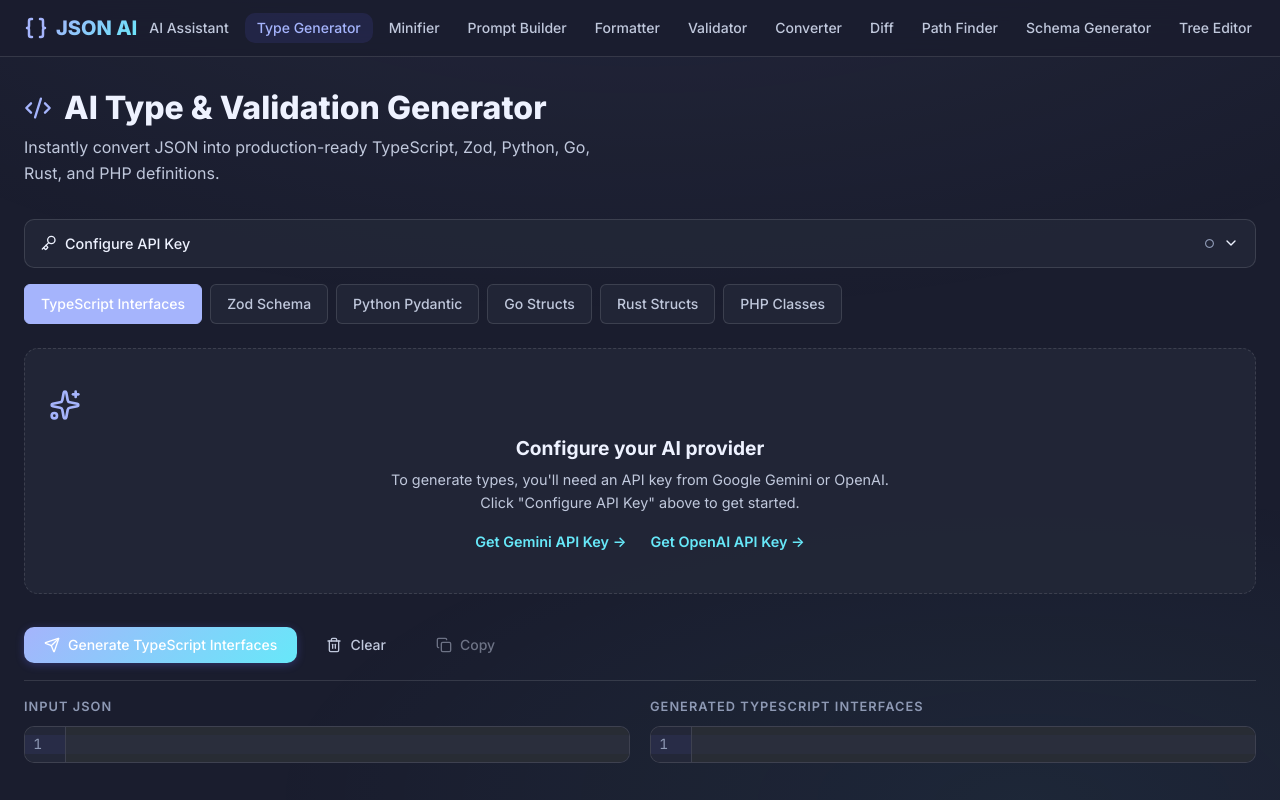
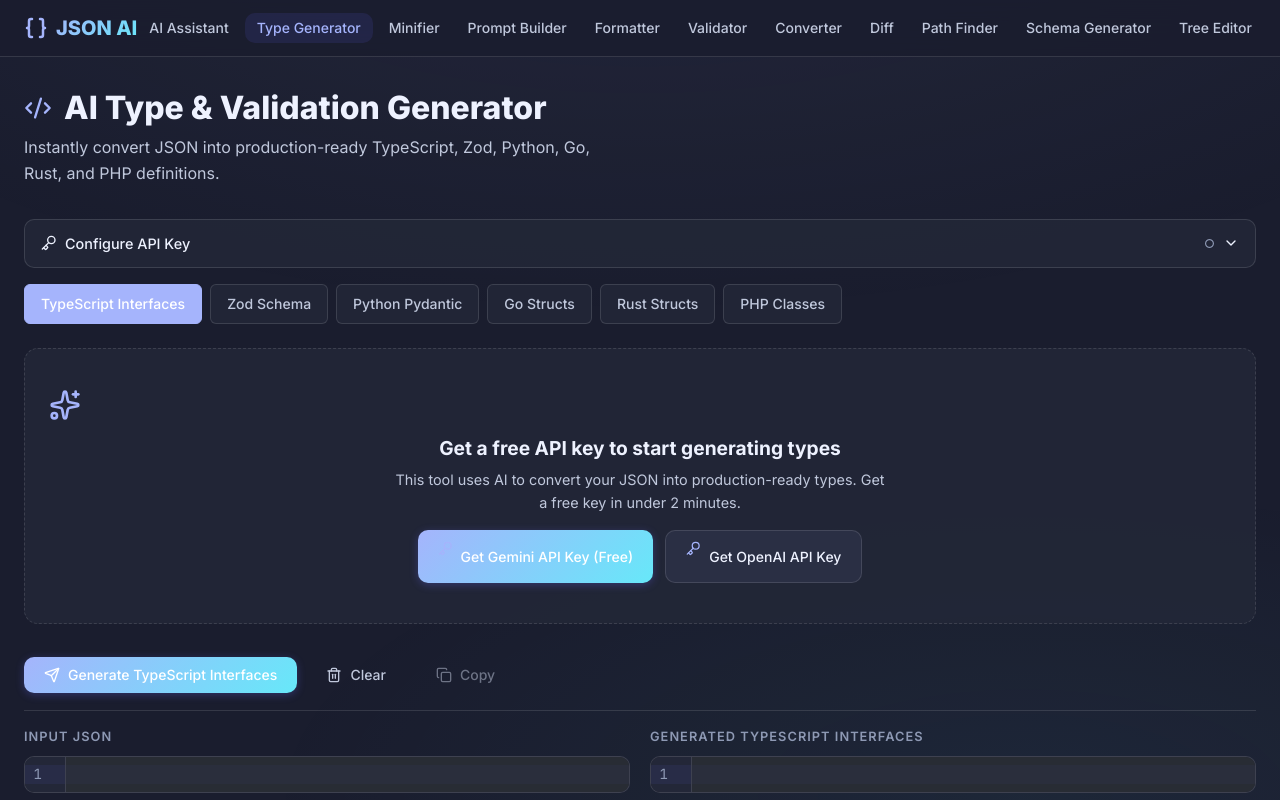
Before and after one commit to kashyapmtandel/jsonai, a React (Vite) app: page /type-generator in a window 1280 px wide. Shown: the top 800 px of the page. Built offline with nearby package versions, Linux system fonts and the light colour scheme.

Commit message:
Add prominent Get API Key buttons to Type Generator and Prompt Builder

```diff
--- a/src/hooks/useThemeObserver.js
+++ b/src/hooks/useThemeObserver.js
@@ -1,7 +1,16 @@
 import { useState, useEffect } from 'react';
 
 export const useThemeObserver = () => {
-  const [theme, setTheme] = useState(() => document.documentElement.getAttribute('data-theme') || 'dark');
+  const [theme, setTheme] = useState(() => {
+    // Read from localStorage first — this is set by Navbar's useTheme hook and is
+    // always correct. Falling back to the DOM attribute can cause a race condition
+    // on page load where data-theme hasn't been applied yet.
+    return (
+      localStorage.getItem('json-tools-theme') ||
+      document.documentElement.getAttribute('data-theme') ||
+      'dark'
+    );
+  });
 
   useEffect(() => {
     const observer = new MutationObserver((mutations) => {
--- a/src/pages/AiAssistant.css
+++ b/src/pages/AiAssistant.css
@@ -177,11 +177,14 @@
 
 .ai-setup-links {
   display: flex;
-  gap: 1.5rem;
+  flex-wrap: wrap;
+  gap: 12px;
   justify-content: center;
+  margin-top: 4px;
 }
 
-.ai-setup-links a {
+/* When used as plain text links (legacy) */
+.ai-setup-links a:not(.btn) {
   color: var(--accent-secondary);
   font-size: 0.9rem;
   font-weight: 600;
@@ -189,7 +192,7 @@
   transition: var(--transition-fast);
 }
 
-.ai-setup-links a:hover {
+.ai-setup-links a:not(.btn):hover {
   text-decoration: underline;
 }
 
--- a/src/pages/PromptBuilder.jsx
+++ b/src/pages/PromptBuilder.jsx
@@ -150,16 +150,27 @@
             </div>
             <p className="ai-config-note">
               🔒 Your API key is stored only in your browser&apos;s localStorage. It is never sent to our servers.
-              {!isConfigured && (
-                <span className="ai-setup-links" style={{ display: 'inline-flex', gap: 12, marginTop: 8 }}>
-                  <a href="https://aistudio.google.com/apikey" target="_blank" rel="noopener noreferrer">Get Gemini Key →</a>
-                  <a href="https://platform.openai.com/api-keys" target="_blank" rel="noopener noreferrer">Get OpenAI Key →</a>
-                </span>
-              )}
             </p>
           </div>
         )}
       </div>
+
+      {/* Prominent Get Key card — shown only when not configured */}
+      {!isConfigured && (
+        <div className="ai-setup-card">
+          <Sparkles size={32} />
+          <h3>Get a free API key to start compressing prompts</h3>
+          <p>This tool uses AI to semantically compress your prompts. It takes less than 2 minutes to get a free key.</p>
+          <div className="ai-setup-links">
+            <a href="https://aistudio.google.com/apikey" target="_blank" rel="noopener noreferrer" className="btn btn-primary">
+              <Key size={15} /> Get Gemini API Key (Free)
+            </a>
+            <a href="https://platform.openai.com/api-keys" target="_blank" rel="noopener noreferrer" className="btn btn-secondary">
+              <Key size={15} /> Get OpenAI API Key
+            </a>
+          </div>
+        </div>
+      )}
 
       {/* Sample prompts */}
       <div className="pb-samples">
--- a/src/pages/TypeGenerator.jsx
+++ b/src/pages/TypeGenerator.jsx
@@ -172,11 +172,15 @@
       {!isConfigured && (
         <div className="ai-setup-card">
           <Sparkles size={32} />
-          <h3>Configure your AI provider</h3>
-          <p>To generate types, you&apos;ll need an API key from Google Gemini or OpenAI. Click &quot;Configure API Key&quot; above to get started.</p>
+          <h3>Get a free API key to start generating types</h3>
+          <p>This tool uses AI to convert your JSON into production-ready types. Get a free key in under 2 minutes.</p>
           <div className="ai-setup-links">
-            <a href="https://aistudio.google.com/apikey" target="_blank" rel="noopener noreferrer">Get Gemini API Key →</a>
-            <a href="https://platform.openai.com/api-keys" target="_blank" rel="noopener noreferrer">Get OpenAI API Key →</a>
+            <a href="https://aistudio.google.com/apikey" target="_blank" rel="noopener noreferrer" className="btn btn-primary">
+              <Key size={15} /> Get Gemini API Key (Free)
+            </a>
+            <a href="https://platform.openai.com/api-keys" target="_blank" rel="noopener noreferrer" className="btn btn-secondary">
+              <Key size={15} /> Get OpenAI API Key
+            </a>
           </div>
         </div>
       )}
```
